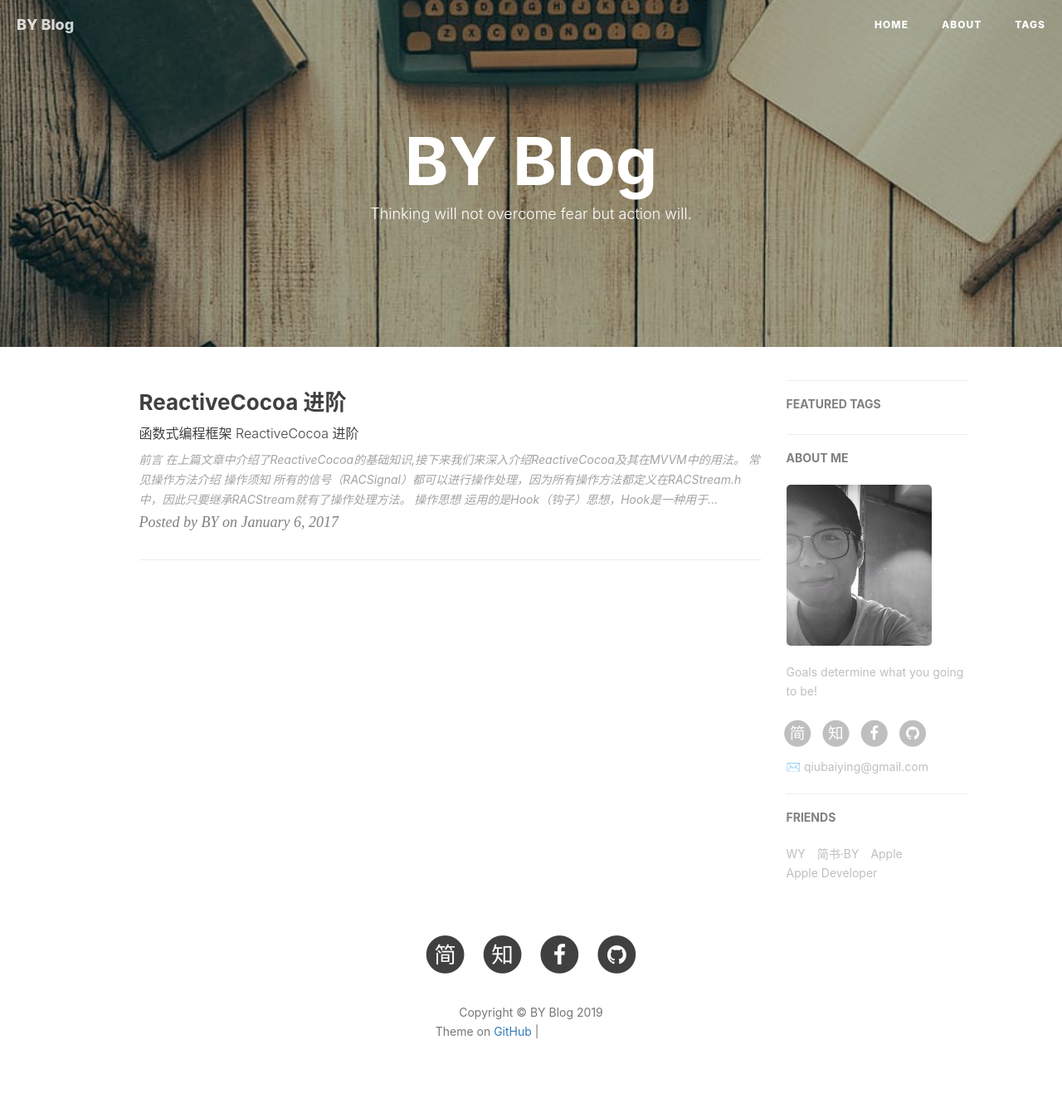
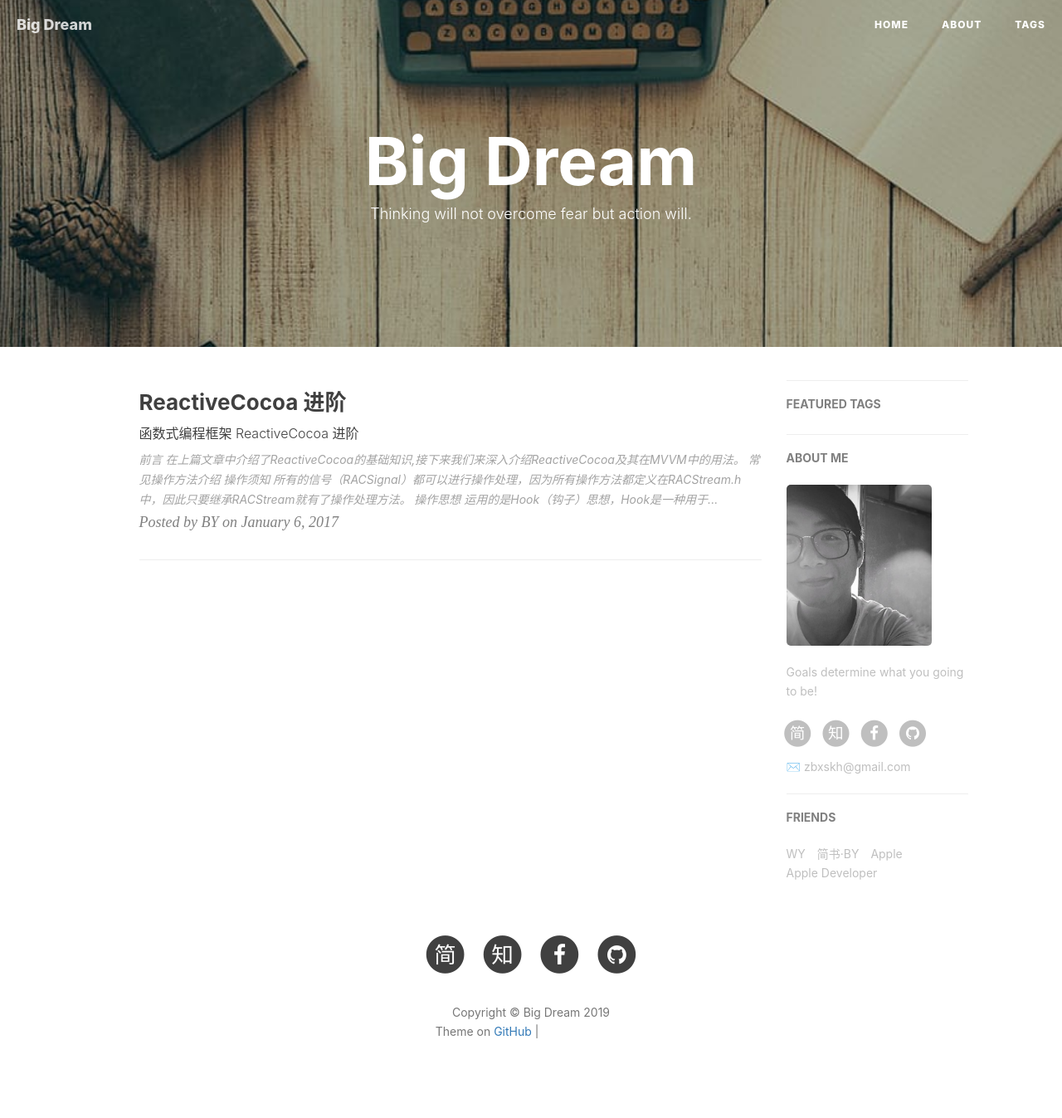
Before and after one commit to zbxboxk/zbxboxk.github.io, a Jekyll site: the page built from index.html, in a window 1280 px wide. Shown: the whole page at 83% size. Built offline with Jekyll 4.4.1, drawn with Linux system fonts in a browser that asks for light colours; nearby versions of some CDN libraries; the list of posts is cut into pages by our own code; comment, search, counter and statistics services are not loaded; grey boxes are pictures that could not be loaded.

Commit message:
Update _config.yml

```diff
--- a/_config.yml
+++ b/_config.yml
@@ -1,13 +1,13 @@
 # Site settings
-title: BY Blog
-SEOTitle: 柏荧的博客 | BY Blog
+title: Big Dream
+SEOTitle: 大梦的博客 | Big Dream Blog
 header-img: img/post-bg-desk.jpg
-email: qiubaiying@gmail.com
-description: "Every failure is leading towards success."
-keyword: "BY, BY Blog, 柏荧的博客, qiubaiying, 邱柏荧, iOS, Apple, iPhone"
-url: "http://qiubaiying.github.io"          # your host, for absolute URL
+email: zbxskh@gmail.com
+description: "Dreaming."
+keyword: "Story, Storyboard, 大梦的博客, 故事版, 分镜头, Big Dream, Big Dream Blog, zbxsk"
+url: "https://zbxboxk.github.io"          # your host, for absolute URL
 baseurl: ""      # for example, '/blog' if your blog hosted on 'host/blog'
-github_repo: "https://github.com/qiubaiying/qiubaiying.github.io.git" # you code repository
+github_repo: "https://github.com/zbxboxk/zbxboxk.github.io.git" # you code repository
 
 # Sidebar settings
 sidebar: true                           # whether or not using Sidebar.
```
